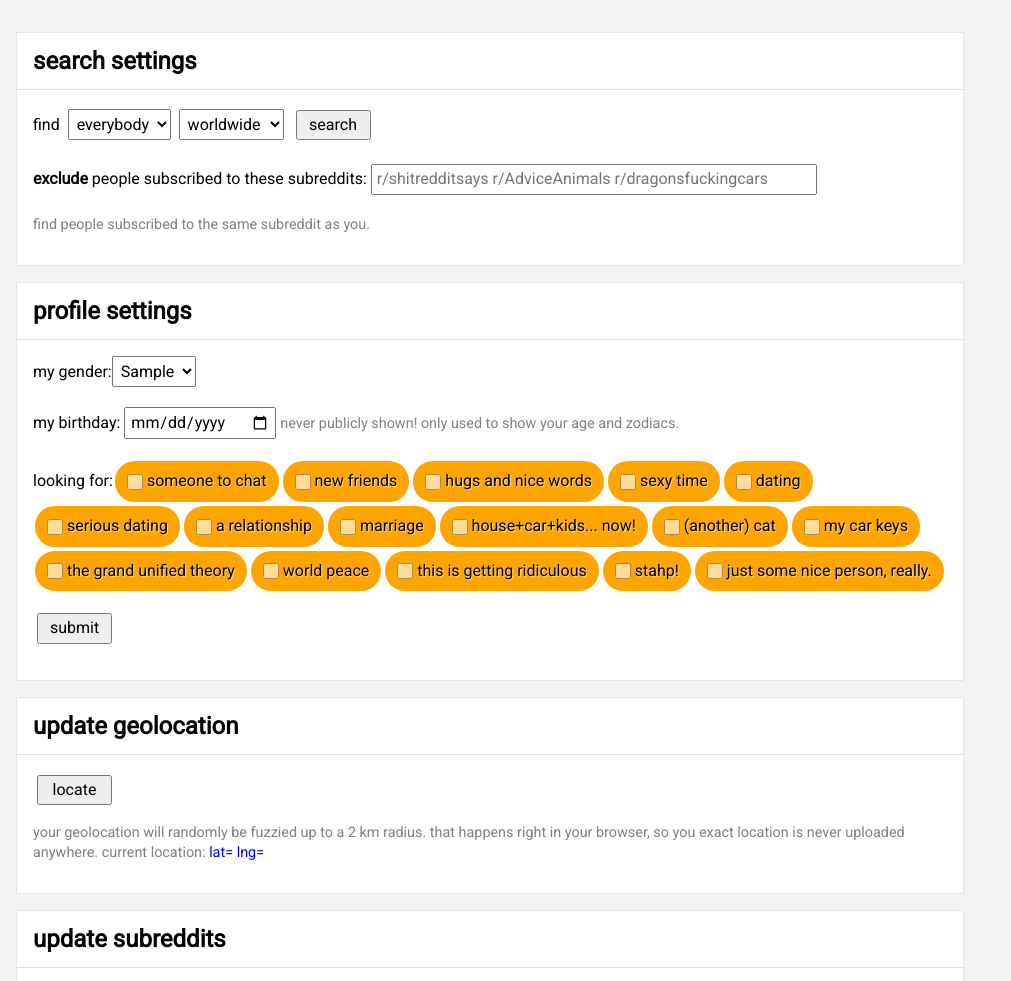
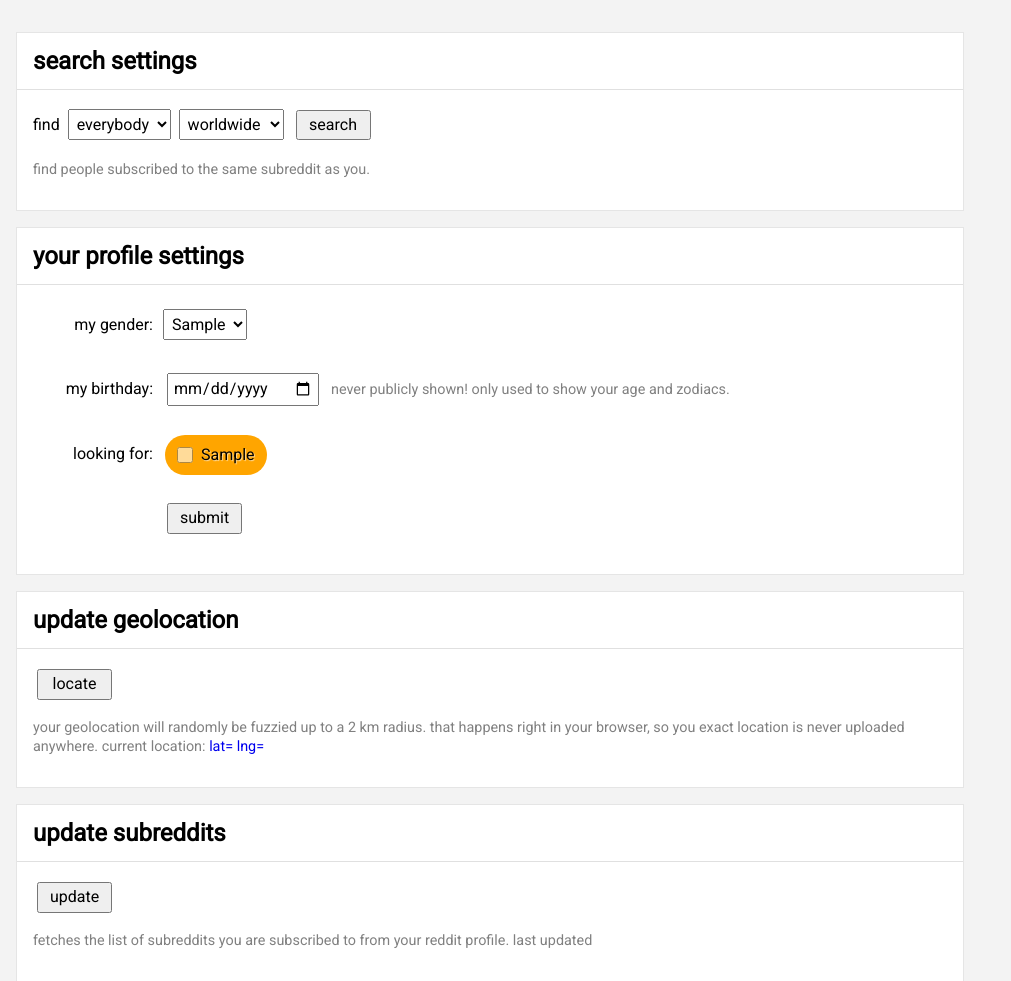
Before and after one commit to C14L/dtr5, a Django app: template dtr5app/templates/dtr5app/me.html in a window 1280 px wide. Shown: the part 57-1038 px from the top of the page, without its empty margins (0-1011 px from the left). Run offline with Django 3.2, Linux system fonts and the light colour scheme; the template is opened without the code that fills it: most values are stand-ins (such as "Sample title", 1, 10 or a date in 2020); some libraries are stand-ins or nearby versions.

Commit message:
change Profile model to store various "lookingfor" values and implement it in settings and profile

```diff
--- a/dtr5app/static/base.css
+++ b/dtr5app/static/base.css
@@ -186,6 +186,22 @@ prettify a list of labeled checkboxes, i.e.
   opacity: 0.6;
   vertical-align: middle;
   width: 1rem; height: 1rem;
+}
+
+ul.lookingfor-list {
+  display: inline-block;
+  list-style: none;
+  margin: 0; padding: 0;
+}
+ul.lookingfor-list li {
+  background-color: white;
+  border: 2px solid orange;
+  border-radius: 1.25rem;
+  display: inline-block;
+  font-size: 1rem; line-height: 1rem;
+  margin: 2px; padding: 0.5rem 0.75rem;
+  text-shadow: 1px 1px 1px rgba(255,255,255,0.6);
+  vertical-align: middle;
 }
 
 
@@ -578,6 +594,22 @@ The list of settings options on the "preferences" page.
   border-top: 1px solid rgba(0,0,0,0.12);
   margin: 0 -16px 0 -16px; padding: 16px;
 }
+.settings-section.section-profile p {
+  overflow: hidden;
+}
+.settings-section.section-profile p .key-col {
+  display: block; float: left;
+  width: 120px;
+  margin: 0; padding: 0;
+  text-align: right;
+  line-height: 3rem;
+}
+.settings-section.section-profile p .val-col {
+  display: block;
+  margin: 0 0 0 130px; padding: 0;
+  line-height: 3rem;
+}
+
 .settings-section.section-about textarea {
   width: 400px; height: 100px;
   resize: both;
--- a/dtr5app/templates/dtr5app/me.html
+++ b/dtr5app/templates/dtr5app/me.html
@@ -42,12 +42,14 @@
           <input type="submit" value="search">
         </label>
       </p>
+      <!-- TODO
       <p>
         <label>
           <span><b>exclude</b> people subscribed to these subreddits:</span>
           <input type="text" name="exclude_sr_li" value="" maxlength="250" size="50" placeholder="r/shitredditsays r/AdviceAnimals r/dragonsfuckingcars">
         </label>
       </p>
+      -->
     </form>
     <p class="help">
       find people subscribed to the same subreddit as you.
@@ -55,49 +57,42 @@
   </div>
 
   <div class="settings-section section-profile">
-    <h2>profile settings</h2>
+    <h2>your profile settings</h2>
     <form class="item manual" method="POST" action="{% url 'me_manual_page' %}">
       {% csrf_token %}
       <p>
+        <span class="key-col">my gender:</span>
+        <span class="val-col">
           <label class="sex">
-          <span>my gender:</span>
             <select name="sex" size="1">
               {% for sex in sex_choices %}
                 <option {% if user.profile.sex == sex.0 %}selected{% endif %} value="{{sex.0}}">{{sex.1}}</option>
               {% endfor %}
             </select>
           </label>
+        </span>
       </p>
       <p>
+        <span class="key-col">my birthday:</span>
+        <span class="val-col">
           <label class="dob">
-          <span>my birthday:</span>
             <input type="date" name="dob" placeholder="YYYY-MM-DD" maxlength="10" value="{{user.profile.dob|date:'c'}}">
-          <span class="help">never publicly shown! only used to show your age and zodiacs.</span>
           </label>
+          &nbsp;<span class="help">never publicly shown! only used to show your age and zodiacs.</span>
+        </span>
       </p>
-      <div class="lookingfor">
-        <span>looking for:</span>
-        <span class="checkbox-list">
-          <label><input type="checkbox" name="lookingfor" value="">someone to chat</label>
-          <label><input type="checkbox" name="lookingfor" value="">new friends</label>
-          <label><input type="checkbox" name="lookingfor" value="">hugs and nice words</label>
-          <label><input type="checkbox" name="lookingfor" value="">sexy time</label>
-          <label><input type="checkbox" name="lookingfor" value="">dating</label>
-          <label><input type="checkbox" name="lookingfor" value="">serious dating</label>
-          <label><input type="checkbox" name="lookingfor" value="">a relationship</label>
-          <label><input type="checkbox" name="lookingfor" value="">marriage</label>
-          <label><input type="checkbox" name="lookingfor" value="">house+car+kids... now!</label>
-          <label><input type="checkbox" name="lookingfor" value="">(another) cat</label>
-          <label><input type="checkbox" name="lookingfor" value="">my car keys</label>
-          <label><input type="checkbox" name="lookingfor" value="">the grand unified theory</label>
-          <label><input type="checkbox" name="lookingfor" value="">world peace</label>
-          <label><input type="checkbox" name="lookingfor" value="">this is getting ridiculous</label>
-          <label><input type="checkbox" name="lookingfor" value="">stahp!</label>
-          <label><input type="checkbox" name="lookingfor" value="">just some nice person, really.</label>
+      <p class="lookingfor">
+        <span class="key-col">looking for:</span>
+        <span class="val-col checkbox-list">
+          {% for x in lookingfor_choices %}
+            <label>
+              <input {% if x.0 in user.profile.lookingfor %}checked{% endif %} type="checkbox" name="lookingfor" value="{{x.0}}"> {{x.1}}
+            </label>
+          {% endfor %}
         </span>
-      </div>
+      </p>
       <p>
-        <label class="submit">
+        <label class="val-col submit">
           <input type="submit" value="submit">
         </label>
       </p>
```
Also changed, not shown: dtr5app/models.py (+11 -2 lines), dtr5app/templates/dtr5app/profile.html (+11 -0 lines), dtr5app/views.py (+8 -4 lines), dtr5app/migrations/0021_auto_20151121_1150.py (added). Lines whose indentation alone changed are shown as unchanged.
